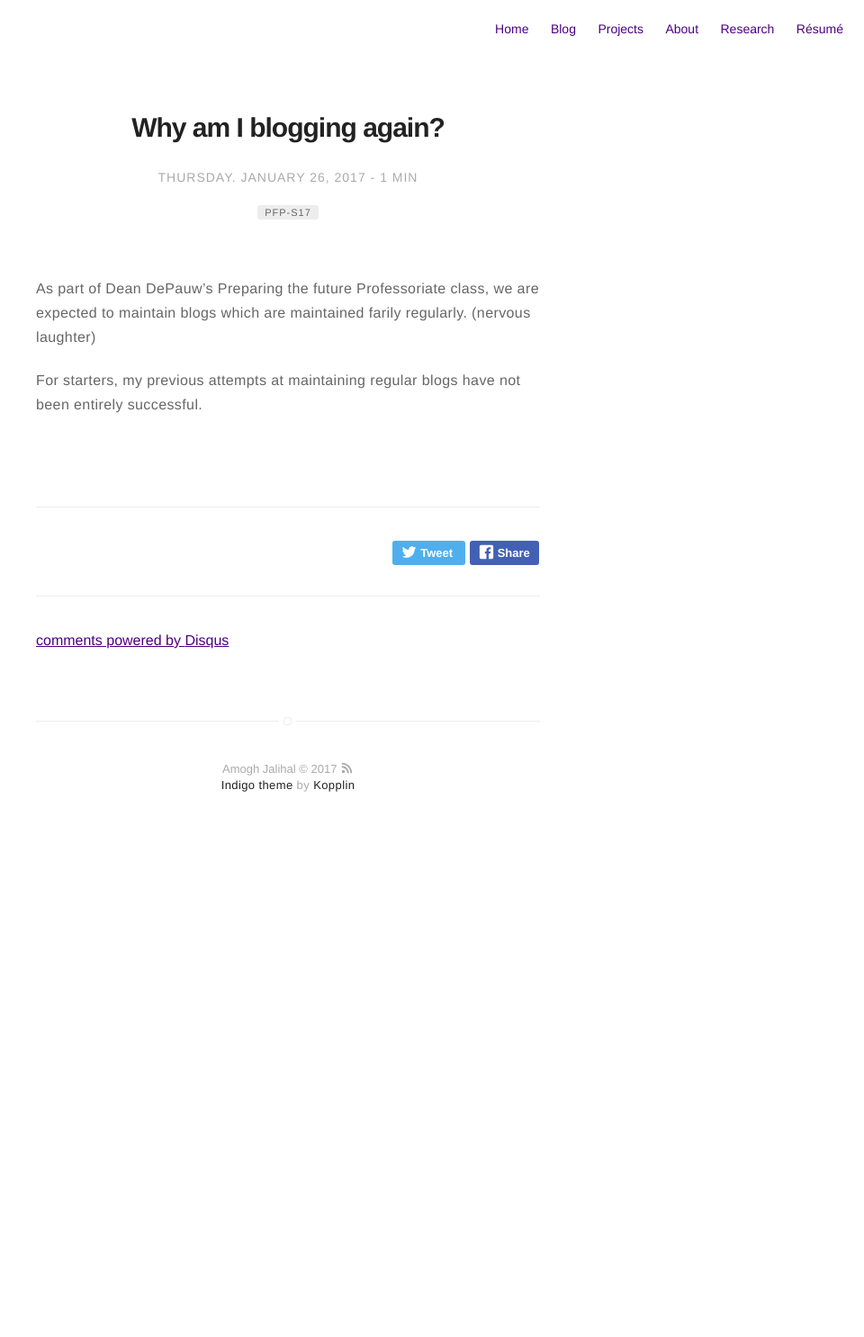
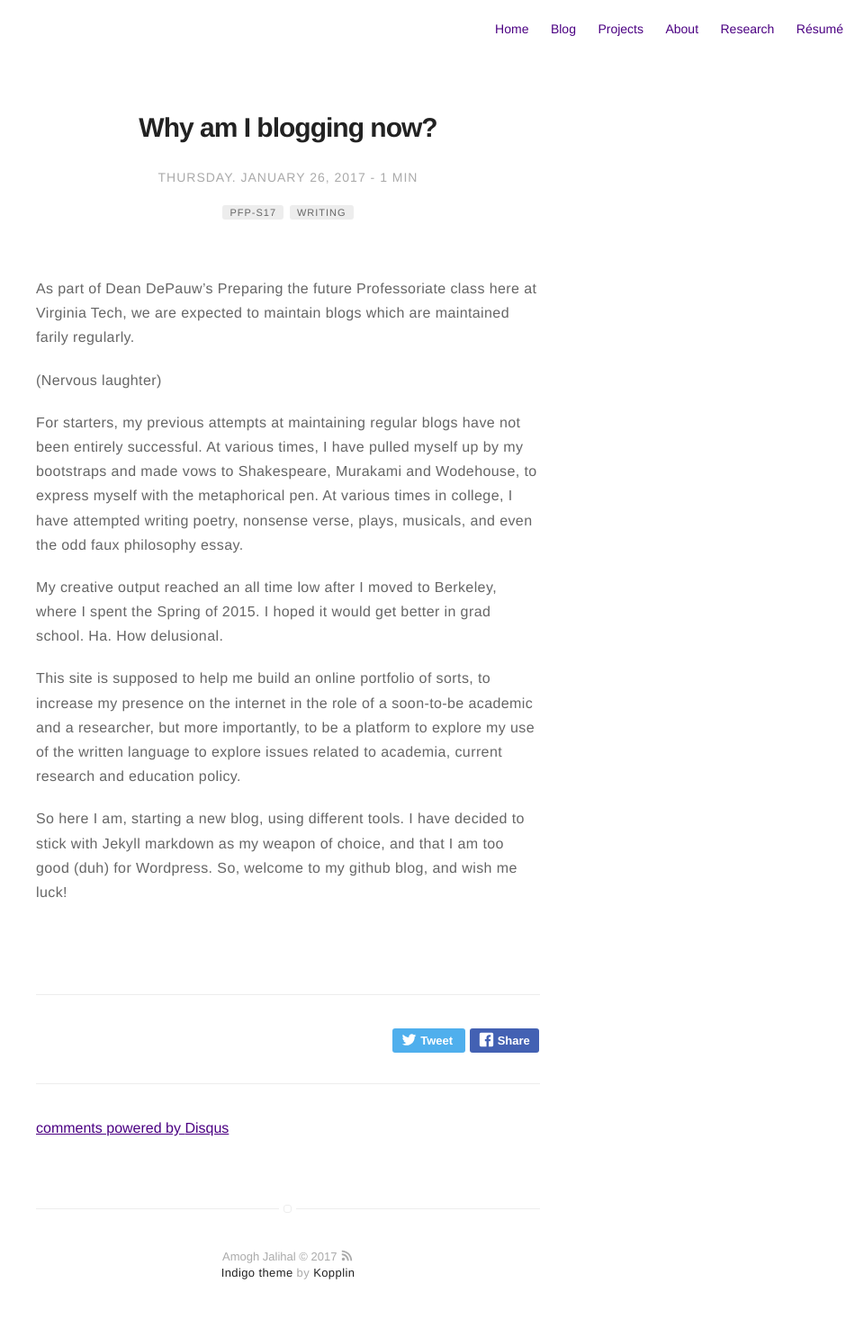
Before and after one commit to amoghpj/amoghpj.github.io, a Jekyll site: the page built from _posts/2017-01-26-why-am-i-blogging.md, in a window 1280 px wide. Shown: the whole page at 90% size, without its empty margins (320-1280 px from the left). Built offline with Jekyll 4.4.1, drawn with Linux system fonts in a browser that asks for light colours; comment, search, counter and statistics services are not loaded; before the commit the page ends 944 px from its top, so only the background shows below that.

Commit message:
Added Blog post on mission statements. Moved things around.

```diff
--- a/_config.yml
+++ b/_config.yml
@@ -1,6 +1,6 @@
 # main text of home
 name: Amogh Jalihal
-bio: Of Linux, cell growth, and typewriters
+bio: Biologist, computational and otherwise
 
 # twitter summary info
 description: A blog about technology and stuff related
--- a/_posts/2017-01-26-why-am-i-blogging.md
+++ b/_posts/2017-01-26-why-am-i-blogging.md
@@ -1,11 +1,20 @@
 ---
-title: "Why am I blogging again?"
+title: "Why am I blogging now?"
 layout: post
 headerImage: false
 tag:
 - pfp-s17
+- writing
 blog: true
 ---
-As part of Dean DePauw's Preparing the future Professoriate class, we are expected to maintain blogs which are maintained farily regularly. (nervous laughter)
+As part of Dean DePauw's Preparing the future Professoriate class here at Virginia Tech, we are expected to maintain blogs which are maintained farily regularly.
 
-For starters, my previous attempts at maintaining regular blogs have not been entirely successful.
+(Nervous laughter)
+
+For starters, my previous attempts at maintaining regular blogs have not been entirely successful. At various times, I have pulled myself up by my bootstraps and made vows to Shakespeare, Murakami and Wodehouse, to express myself with the metaphorical pen. At various times in college, I have attempted writing poetry, nonsense verse, plays, musicals, and even the odd faux philosophy essay.
+
+My creative output reached an all time low after I moved to Berkeley, where I spent the Spring of 2015. I hoped it would get better in grad school. Ha. How delusional.
+
+This site is supposed to help me build an online portfolio of sorts, to increase my presence on the internet in the role of a soon-to-be academic and a researcher, but more importantly, to be a platform to explore my use of the written language to explore issues related to academia, current research and education policy.
+
+So here I am, starting a new blog, using different tools. I have decided to stick with Jekyll markdown as my weapon of choice, and that I am too good (duh) for Wordpress. So, welcome to my github blog, and wish me luck!
```
Also changed, not shown: _posts/2016-11-30-influenza-abm.md (+1 -1 lines), _posts/2016-12-01-on-kuramoto-oscillators.md (+1 -1 lines), _posts/2017-01-01-nutrient-signaling.md (+4 -2 lines), assets/images/education-expectations.png (added), assets/images/nig-logo.png (added), assets/images/nig_logo.jpg (added), 1 other file.
